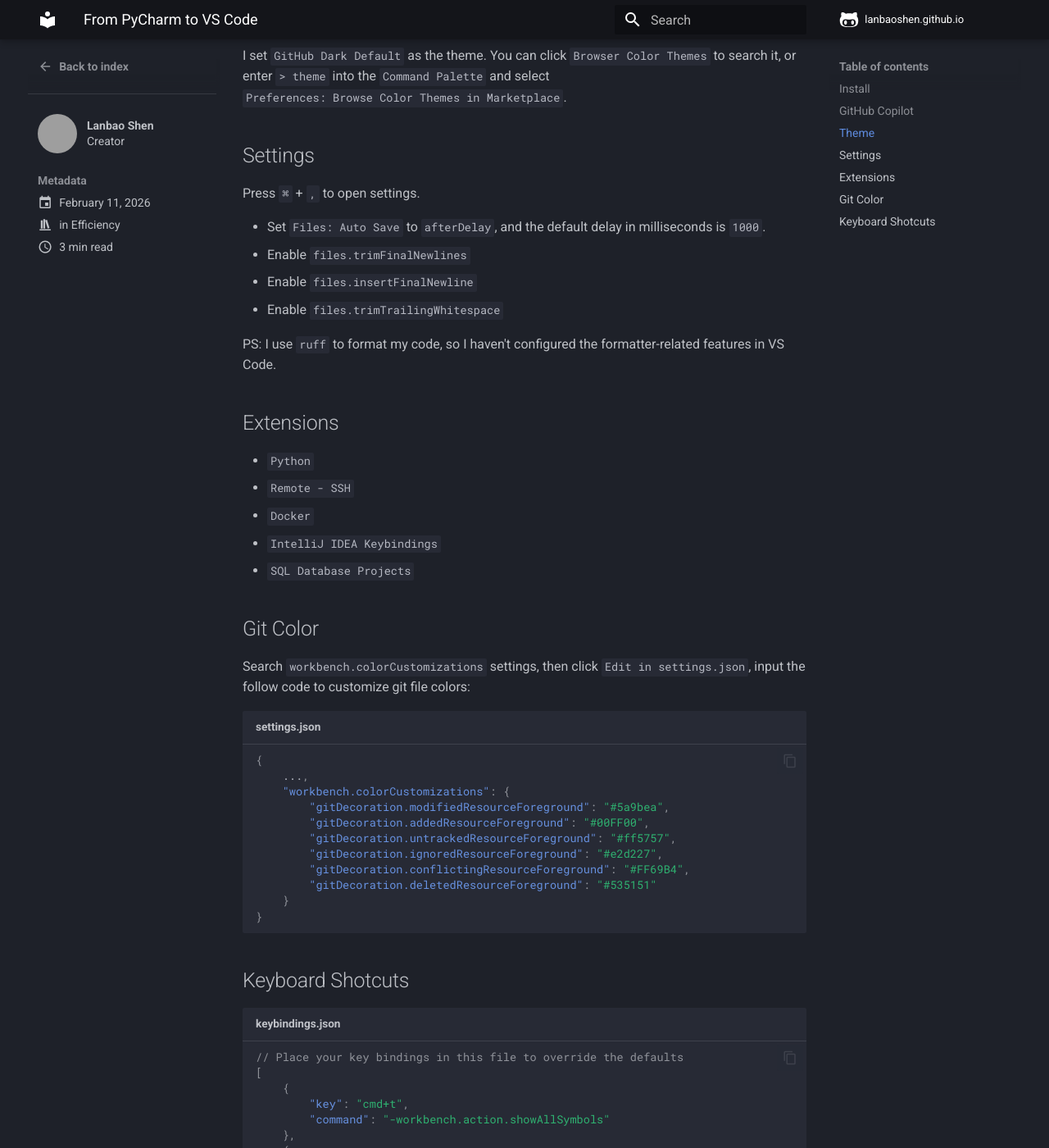
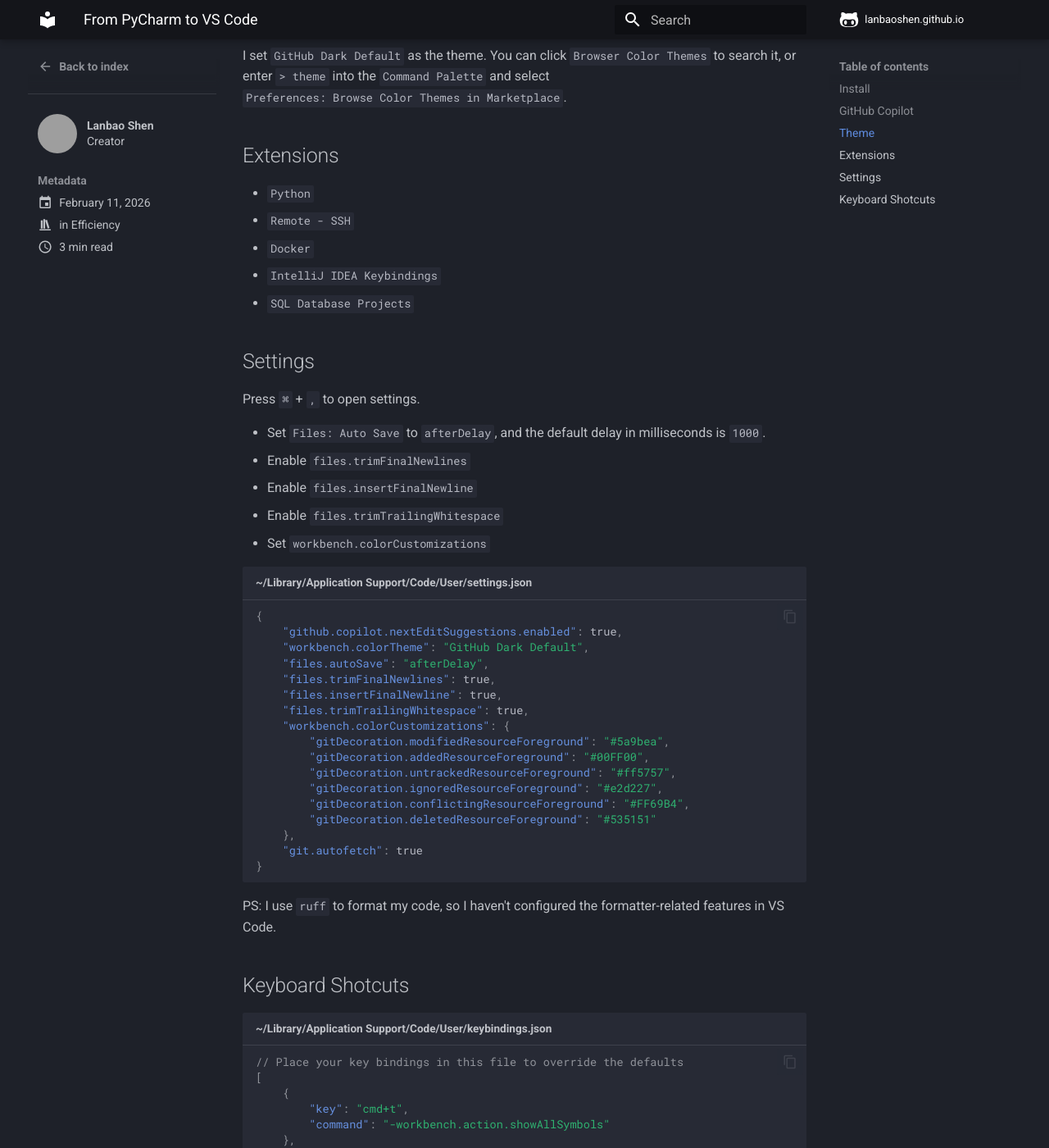
Before and after one commit to lanbaoshen/lanbaoshen.github.io, an MkDocs documentation site: the page built from docs/blog/posts/from-pycharm-to-vscode.md, in a window 1280 px wide and 1400 px high, scrolled down 1112 px. Shown: the whole window at 82% size. Built offline with MkDocs 1.6.1 and Material for MkDocs 9.7.7, drawn with Linux system fonts in a browser that asks for light colours; comment, search, counter and statistics services are not loaded; grey boxes are pictures that could not be loaded.

Commit message:
Refactor settings section in migration guide from PyCharm to VS Code, enhancing clarity and organization

````diff
--- a/docs/blog/posts/from-pycharm-to-vscode.md
+++ b/docs/blog/posts/from-pycharm-to-vscode.md
@@ -48,24 +56,16 @@ Press `⌘` + `,` to open settings.
 - Enable `files.trimFinalNewlines`
 - Enable `files.insertFinalNewline`
 - Enable `files.trimTrailingWhitespace`
+- Set `workbench.colorCustomizations`
 
-PS: I use `ruff` to format my code, so I haven't configured the formatter-related features in VS Code.
-
-## Extensions
-
-- `Python`
-- `Remote - SSH`
-- `Docker`
-- `IntelliJ IDEA Keybindings`
-- `SQL Database Projects`
-
-## Git Color
-
-Search `workbench.colorCustomizations` settings, then click `Edit in settings.json`, input the follow code to customize git file colors:
-
-```json title="settings.json"
+```json title="~/Library/Application Support/Code/User/settings.json"
 {
-    ...,
+    "github.copilot.nextEditSuggestions.enabled": true,
+    "workbench.colorTheme": "GitHub Dark Default",
+    "files.autoSave": "afterDelay",
+    "files.trimFinalNewlines": true,
+    "files.insertFinalNewline": true,
+    "files.trimTrailingWhitespace": true,
     "workbench.colorCustomizations": {
         "gitDecoration.modifiedResourceForeground": "#5a9bea",
         "gitDecoration.addedResourceForeground": "#00FF00",
@@ -73,14 +73,16 @@ Search `workbench.colorCustomizations` settings, then click `Edit in settings.js
         "gitDecoration.ignoredResourceForeground": "#e2d227",
         "gitDecoration.conflictingResourceForeground": "#FF69B4",
         "gitDecoration.deletedResourceForeground": "#535151"
-    }
+    },
+    "git.autofetch": true
 }
 ```
 
+PS: I use `ruff` to format my code, so I haven't configured the formatter-related features in VS Code.
 
 ## Keyboard Shotcuts
 
-```json title="keybindings.json"
+```json title="~/Library/Application Support/Code/User/keybindings.json"
 // Place your key bindings in this file to override the defaults
 [
     {
````
Also changed, not shown: other parts of docs/blog/posts/from-pycharm-to-vscode.md (+8 -0 lines).
